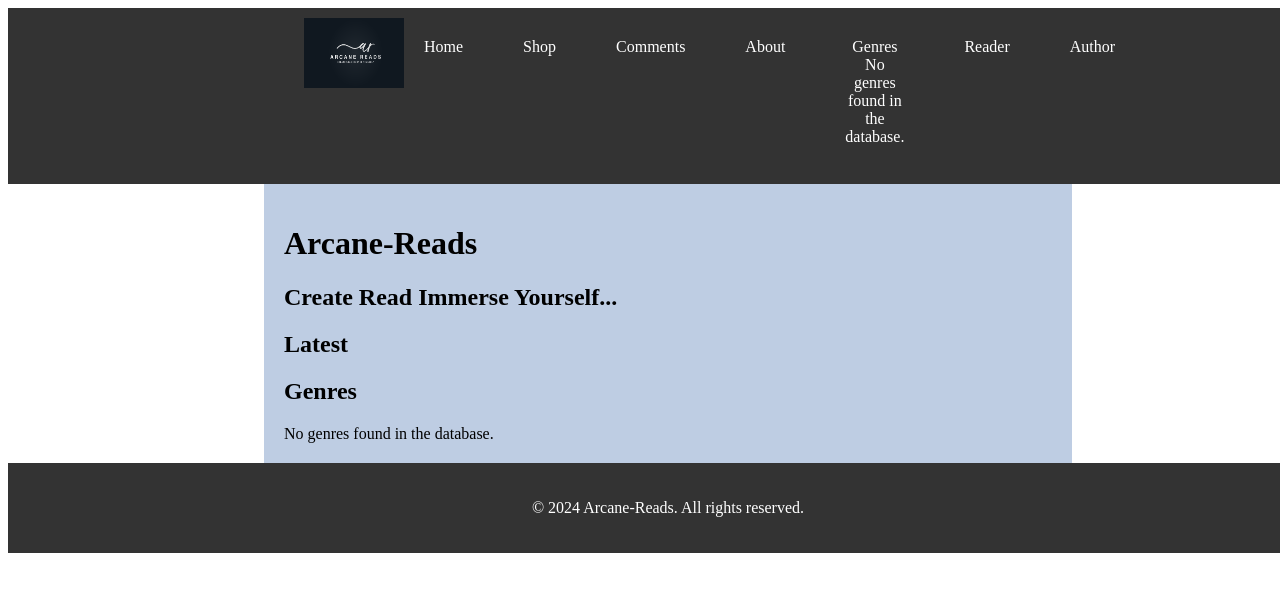
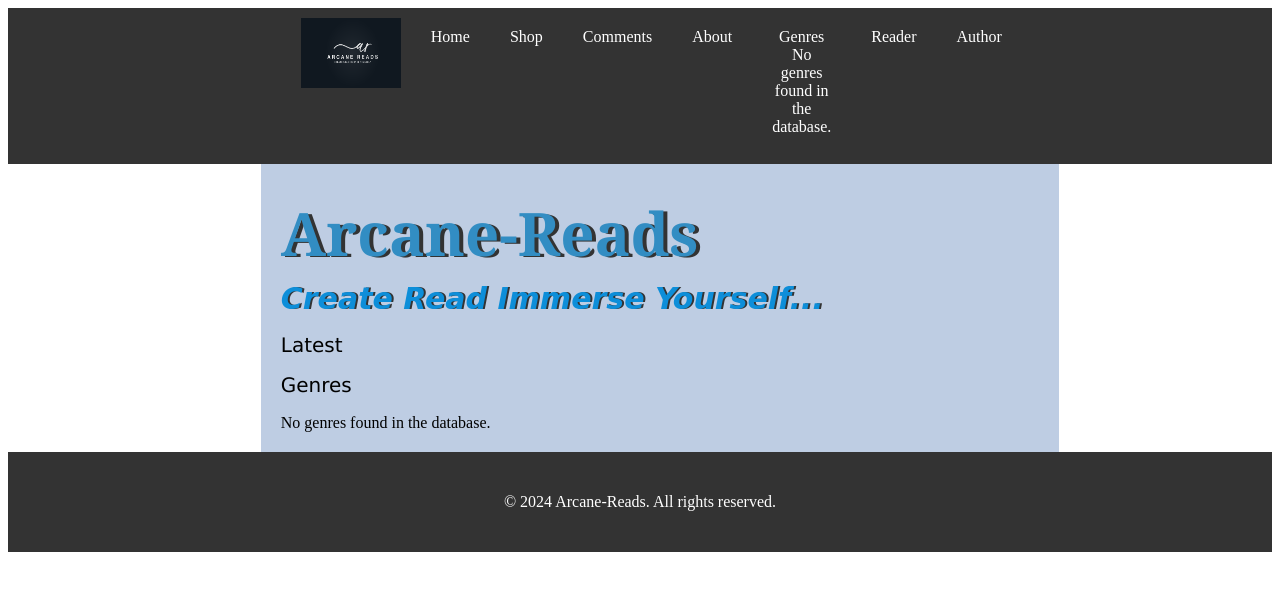
Before and after one commit to ParamiAnupama/Arcane-Reads, a PHP site: page / in a window 1280 px wide; the page is wider, and only the part inside the window is pictured. Shown: the top 592 px of that part. Run offline with PHP 8.4, Linux system fonts and the light colour scheme; data that the repository does not hold is empty.

Commit message:
Update style.css

```diff
--- a/assets/css/style.css
+++ b/assets/css/style.css
@@ -1,6 +1,29 @@
-body{
-  width: 100%;
-  height: 100%;
+.h1_main{
+  font-family: Cambria, Cochin, Georgia, Times, 'Times New Roman', serif;
+  font-size: 60px;
+  text-shadow: #333 4px 1px;
+  font-weight: 600;
+  color: #328dc3;
+  margin-top: 1%;
+  margin-bottom: 1%;
+}
+
+.h2_main{
+  margin-top: 1%;
+  margin-bottom: 1%;
+  font-family: cursive;
+  font-size: 30px;
+  font-weight: 700;
+  font-style: italic;
+  color: #0d8ed9;
+  text-shadow: #333 2px 0px;
+}
+
+.h2_sub{
+  font-family: Verdana, Geneva, Tahoma, sans-serif;
+  font-size: 20px;
+  font-weight: 100;
+  color: black
 }
 
 .nav_container{
@@ -46,8 +69,14 @@ body{
   padding: auto;
 }
 
+.navbar-logo {
+  margin-right: 20px; /* Adjust spacing between items as needed */
+  position: relative; /* Add relative positioning */
+  padding: 0;
+}
+
 .navbar-item {
-  padding: 20px;
+  padding: 10px;
   margin-right: 20px; /* Adjust spacing between items as needed */
   position: relative; /* Add relative positioning */
 }
@@ -148,7 +177,6 @@ footer {
   color: #fff;
   text-align: center;
   bottom: 0;
-  width: 100%;
-  padding: 20px;
+  padding: 2%;
   position: absolute bottom;
 }
```
